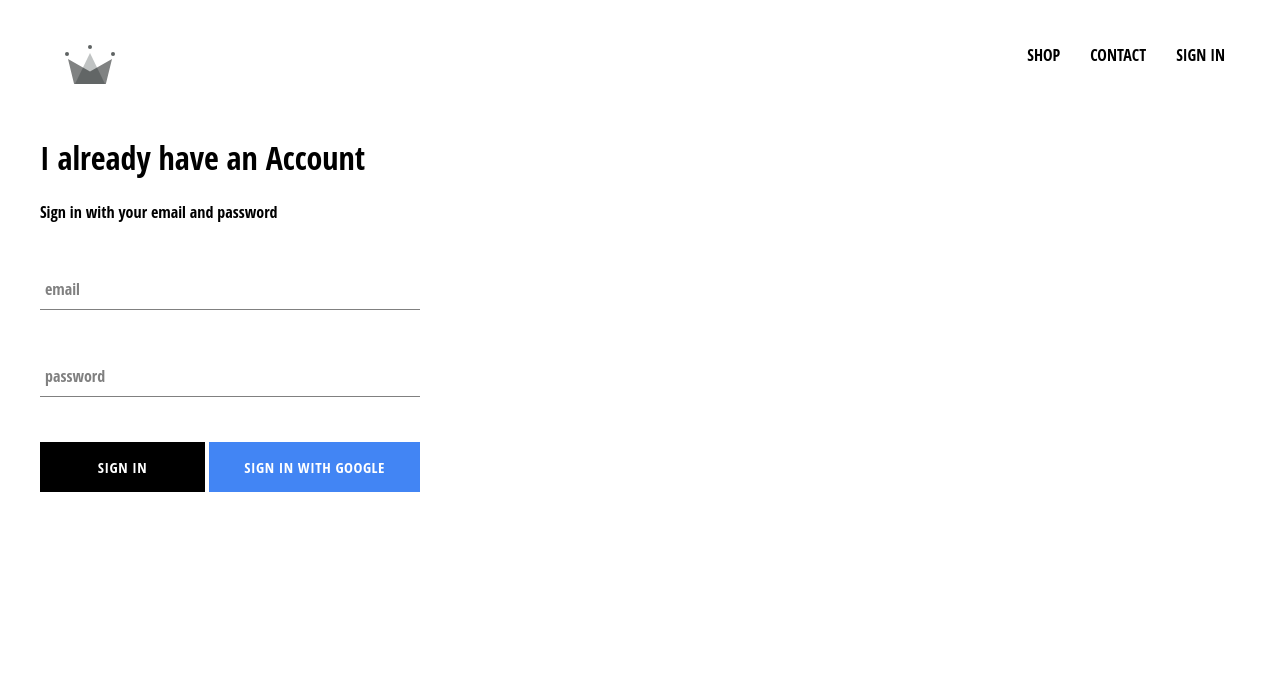
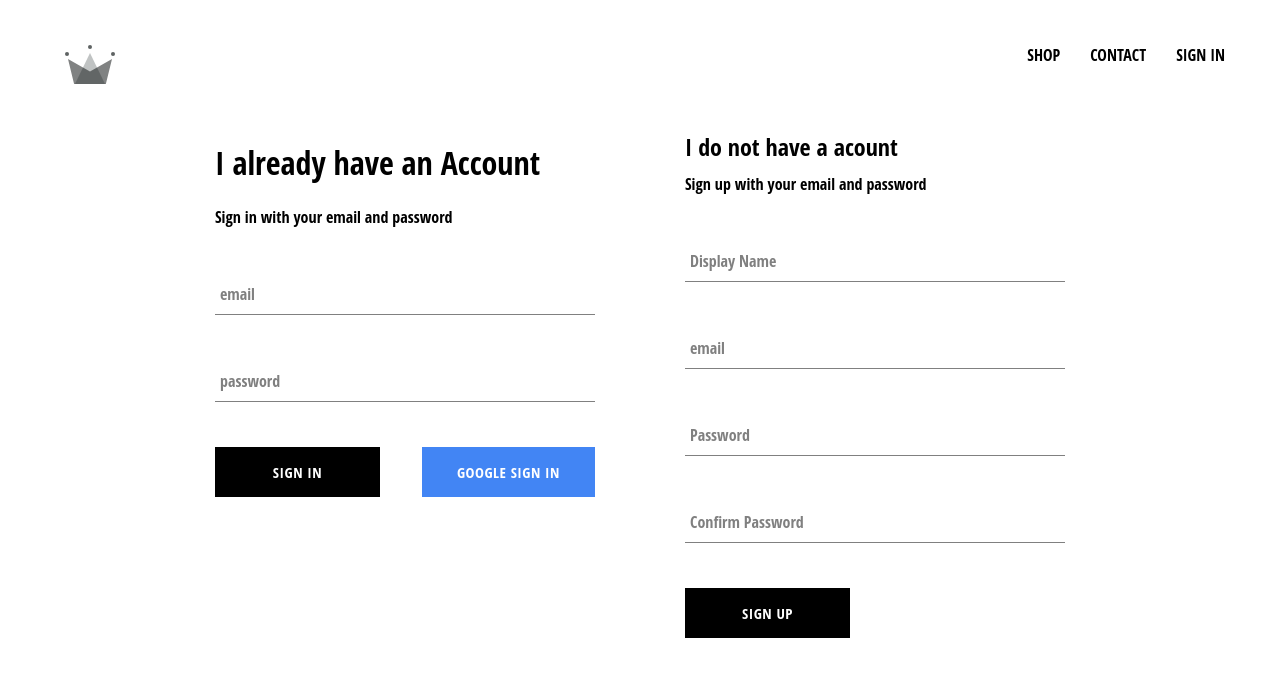
Before and after one commit to Jesscha/react-shoppingmall, a React (Create React App) app: page /signin in a window 1280 px wide. Shown: the top 676 px of the page. Built offline with nearby package versions, Linux system fonts and the light colour scheme; no server answers.

Commit message:
implemented firebase util included ability to store authenticated user

```diff
--- a/src/App.js
+++ b/src/App.js
@@ -1,12 +1,12 @@
-import React, { useState } from 'react';
-import { Route, Switch } from 'react-router-dom';
+import React, { useState } from "react";
+import { Route, Switch } from "react-router-dom";
 
-import './App.css';
-import HomePage from './pages/homepage/homepage.component';
-import ShopPage from './pages/shop/shop.component'
-import Header from './components/header/header.component';
-import SignInAndSignUpPage from './pages/sign-in-and-sign-out/sign-in-and-sign-up.component';
-import { auth } from './firebase/firebase.utils';
+import "./App.css";
+import HomePage from "./pages/homepage/homepage.component";
+import ShopPage from "./pages/shop/shop.component";
+import Header from "./components/header/header.component";
+import SignInAndSignUpPage from "./pages/sign-in-and-sign-out/sign-in-and-sign-up.component";
+import { auth, createUserProfileDocument } from "./firebase/firebase.utils";
 
 const HatsPage = () => (
   <div>
@@ -15,46 +15,56 @@ const HatsPage = () => (
 );
 
 class App extends React.Component {
-  constructor(){
+  constructor() {
     super();
 
-    this.state={
-      currentUser: null
-    }
+    this.state = {
+      currentUser: null,
+    };
   }
 
   unsubscribeFromAuth = null;
 
   componentDidMount() {
-    auth.onAuthStateChanged(user=>{
-      this.setState({currentUser: user})
-      console.log(user)
-    })
+    this.unsubscribeFromAuth = auth.onAuthStateChanged(async (userAuth) => {
+      if (userAuth) {
+        const userRef = await createUserProfileDocument(userAuth);
+
+        userRef.onSnapshot((snapShot) => {
+          this.setState({
+            currentUser: {
+              id: snapShot.id,
+              ...snapShot.data(),
+            },
+          });
+
+          console.log(this.state)
+        });
+      }else
+      {
+        this.setState({currentUser:userAuth});
+      }
+
+      // createUserProfileDocument(userAuth);
+    });
   }
 
-  componentWillUnmount(){
-    this.unsubscribeFromAuth()
+  componentWillUnmount() {
+    this.unsubscribeFromAuth();
   }
 
-
-  render(){
+  render() {
     return (
-
       <div>
-        <Header currentUser = { this.state.currentUser }/>
+        <Header currentUser={this.state.currentUser} />
         <Switch>
-          <Route exact path='/' component={HomePage} />
-          <Route path ='/shop' component={ShopPage} />
-          <Route path ='/signin' component={SignInAndSignUpPage} />
-
+          <Route exact path="/" component={HomePage} />
+          <Route path="/shop" component={ShopPage} />
+          <Route path="/signin" component={SignInAndSignUpPage} />
         </Switch>
-
       </div>
-    )
-
+    );
   }
-
 }
 
-
 export default App;
--- a/src/components/sign-in/sign-in.component.jsx
+++ b/src/components/sign-in/sign-in.component.jsx
@@ -53,7 +53,7 @@ class SignIn extends React.Component {
                             SIGN IN
                         </CustomButton>
                         <CustomButton onClick={signInWithGoogle} isGoogleSigIn>
-                            SIGN IN WITH Google
+                           Google SIGN IN
                         </CustomButton>
 
 
--- /dev/null
+++ b/src/components/sign-up/sign-up.component.jsx
@@ -0,0 +1,101 @@
+import React from 'react'
+import FormInput from '../form-input/form-input.component'
+import CustomButton from '../custom-button/custom-button.component'
+
+import { auth, createUserProfileDocument } from '../../firebase/firebase.utils'
+
+import './sign-up.styles.scss'
+
+class SignUp extends React.Component {
+    constructor() {
+        super();
+
+        this.state = {
+            displayName: '',
+            email: '',
+            password: '',
+            confirmPassword: ''
+        }
+    }
+
+    handleSubmit = async event => {
+        event.preventDefault();
+        const { displayName, email, password, confirmPassword } = this.state
+
+        if (password !== confirmPassword) {
+            alert("passwords don't match");
+            return;
+        }
+        try {
+            const { user } = await auth.createUserWithEmailAndPassword(email, password)
+
+            await createUserProfileDocument(user, { displayName });
+
+            this.setState({
+                displayName: '',
+                email: '',
+                password: '',
+                confirmPassword: ''
+            })
+        } catch (error) {
+            console.error(error);
+        };
+    }
+    handleChange = event => {
+        const { name, value } = event.target;
+        this.setState({[name] : value});
+    }
+
+
+
+
+
+    render() {
+        const { displayName, email, password, confirmPassword } = this.state
+        return (
+            <div className="sign-up">
+                <h2 className="title">I do not have a acount</h2>
+                <span>Sign up with your email and password</span>
+                <form className="sign-up-form" onSubmit={this.handleSubmit}>
+                    <FormInput
+                        type="text"
+                        name='displayName'
+                        value={displayName}
+                        onChange={this.handleChange}
+                        label="Display Name"
+                        required
+                    />
+                    <FormInput
+                        type="email"
+                        name='email'
+                        value={email}
+                        onChange={this.handleChange}
+                        label="email"
+                        required
+                    />
+                    <FormInput
+                        type="password"
+                        name='password'
+                        value={password}
+                        onChange={this.handleChange}
+                        label="Password"
+                        required
+                    />
+                    <FormInput
+                        type="password"
+                        name='confirmPassword'
+                        value={confirmPassword}
+                        onChange={this.handleChange}
+                        label="Confirm Password"
+                        required
+                    />
+                    <CustomButton type="submit">Sign Up</CustomButton>
+                </form>
+
+
+            </div>
+        )
+    }
+}
+
+export default SignUp
--- /dev/null
+++ b/src/components/sign-up/sign-up.styles.scss
@@ -0,0 +1,9 @@
+.sign-up {
+    display: flex;
+    flex-direction: column;
+    width: 380px;
+
+    .title {
+        margin: 10px 0;
+    }
+}
--- a/src/firebase/firebase.utils.js
+++ b/src/firebase/firebase.utils.js
@@ -12,6 +12,31 @@ const config = {
   appId: "1:1029284165412:web:7e032ceced55adf0f4e5b1",
 };
 
+export const createUserProfileDocument = async (userAuth, addintionalData) => {
+  if (!userAuth) return;
+
+  const userRef = firestore.doc(`users/${userAuth.uid}`);
+
+  const snapShot = await userRef.get();
+
+  if(!snapShot.exists) {
+    const {displayName, email} = userAuth;
+    const createdAt = new Date()
+
+    try{
+      await userRef.set({
+        displayName,
+        email,
+        createdAt,
+        ...addintionalData
+      })
+    }catch(error) {
+      console.log("error creatnig user", error.message )
+    }
+  }
+  return userRef
+}
+
 firebase.initializeApp(config);
 
 export const auth = firebase.auth();
--- a/src/pages/sign-in-and-sign-out/sign-in-and-sign-up.component.jsx
+++ b/src/pages/sign-in-and-sign-out/sign-in-and-sign-up.component.jsx
@@ -3,10 +3,12 @@ import React from 'react'
 
 import './sign-in-and-sign-up.styles.scss'
 import SignIn from '../../components/sign-in/sign-in.component'
+import SignUp from '../../components/sign-up/sign-up.component'
 
 const SignInAndSignUpPage= () => (
     <div className="sign-in-and-sign-up">
         <SignIn />
+        <SignUp />
         </div>
 );
 
--- a/src/pages/sign-in-and-sign-out/sign-in-and-sign-up.styles.scss
+++ b/src/pages/sign-in-and-sign-out/sign-in-and-sign-up.styles.scss
@@ -0,0 +1,6 @@
+.sign-in-and-sign-up{
+    width: 850px;
+    display: flex;
+    justify-content: space-between;
+    margin: 30px auto;
+}
```
